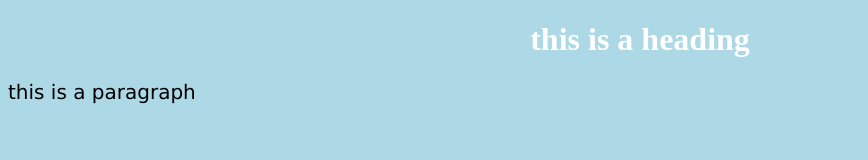
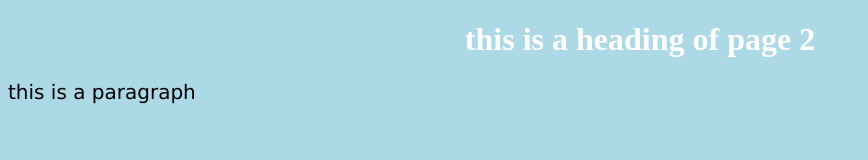
Before and after one commit to PythonKilla/first_project, a plain HTML site: page web_pages/page2.html in a window 1280 px wide. Shown: the whole page, without its empty margins (0-868 px from the left). Drawn offline with Linux system fonts and the light colour scheme; files that its build step writes are made by us from their sources.

Commit message:
some minor change

```diff
--- a/web_pages/page2.html
+++ b/web_pages/page2.html
@@ -1,11 +1,11 @@
 <!DOCTYPE html>
 <html>
         <head>
-                <title>Page Title</title>
+                <title>Page 2 Title</title>
                 <link rel="stylesheet" href="/styles/styles.css">
         </head>
 <body>
-        <h1>this is a heading</h1>
+        <h1>this is a heading of page 2</h1>
         <p>this is a paragraph</p>
 </body>
 </html>
```
